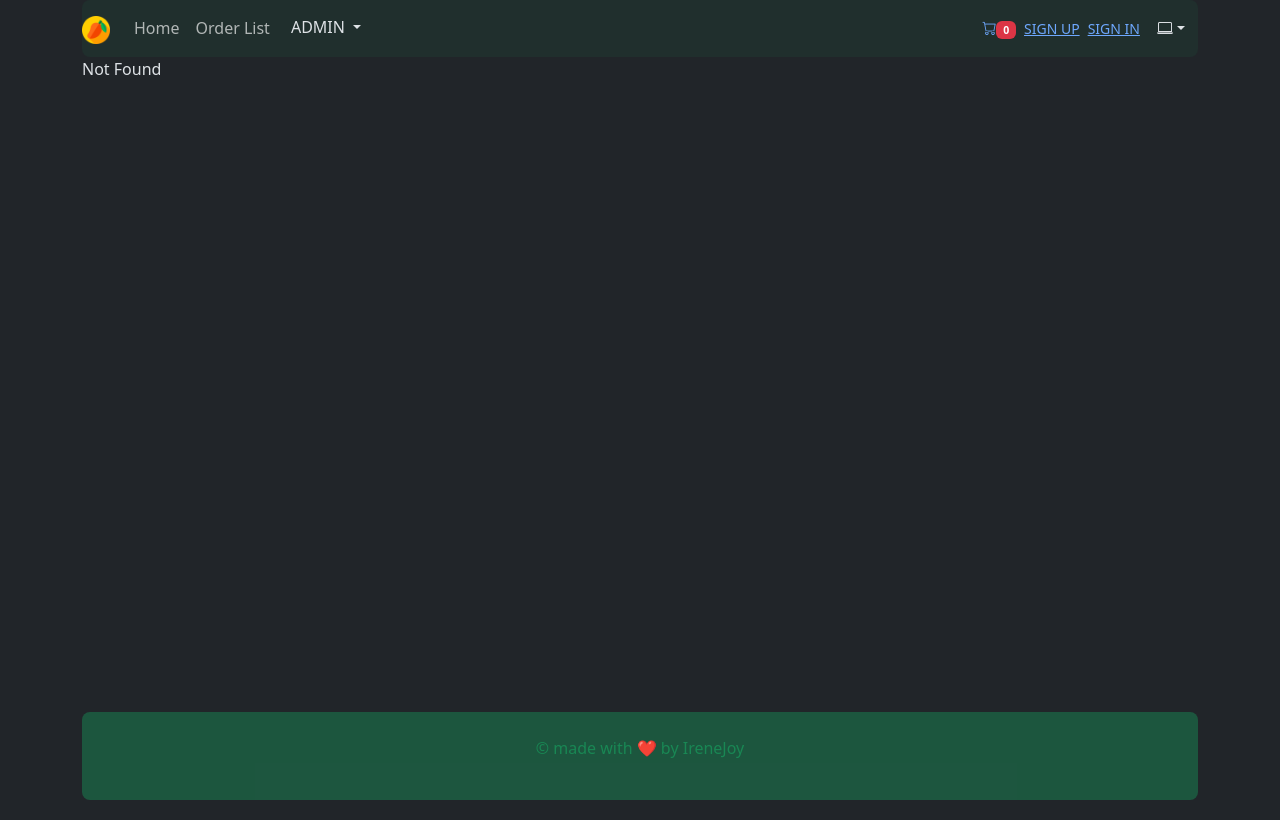
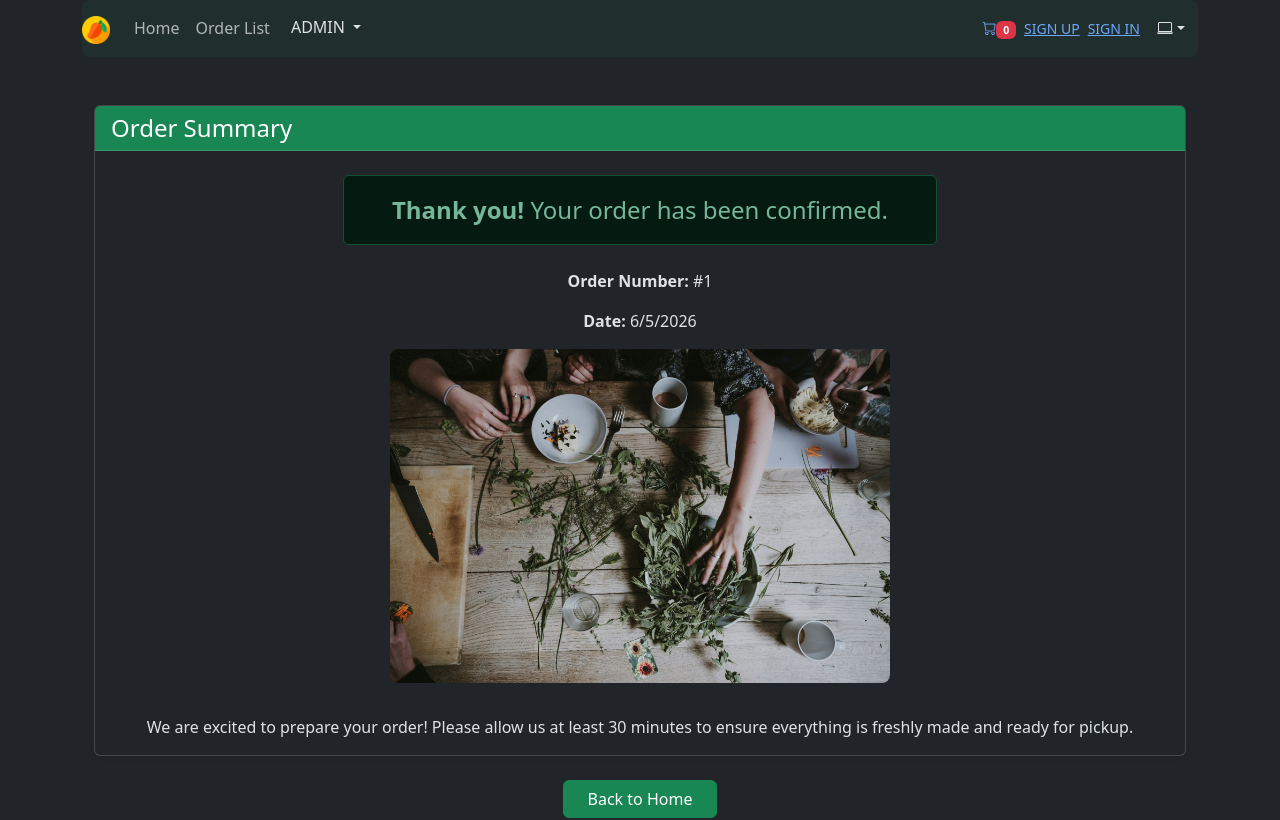
Before and after one commit to irenejoy15/mangofusion, a Vue app: page /admin/order-confirmation/1 in a window 1280 px wide. Before the commit this address had no page. Shown: the top 820 px of the page. Built offline with nearby package versions, Linux system fonts and the light colour scheme.

Commit message:
Place Order By User

```diff
--- a/src/components/modals/PlaceOrderModal.vue
+++ b/src/components/modals/PlaceOrderModal.vue
@@ -104,7 +104,11 @@
 import { ref, reactive, computed, onMounted } from 'vue'
 import { useCartStore } from '@/stores/cartStore'
 import { useAuthStore } from '@/stores/authStore'
+import orderService from '@/services/orderService'
+import { APP_ROUTE_NAMES } from '@/constants/routeNames'
+import { useRouter } from 'vue-router'
 
+const router = useRouter()
 const cartStore = useCartStore()
 const authStore = useAuthStore()
 const isSubmitting = ref(false)
@@ -170,6 +174,18 @@
           quantity: item.quantity,
         }))
       : []
+
+    const orderHeader = await orderService.createOrder(orderData)
+    console.log('Order created successfully:', orderHeader)
+    if (orderHeader && orderHeader.orderHeaderId > 0) {
+      cartStore.clearCart()
+      router.push({
+        name: APP_ROUTE_NAMES.ORDER_CONFIRM,
+        params: { orderId: orderHeader.orderHeaderId },
+      })
+    } else {
+      errorList.push('Failed to create order. Please try again.')
+    }
   } catch (error) {
     errorList.push(error.message || 'An error occurred while placing the order. Please try again.')
   } finally {
--- a/src/router/routes.js
+++ b/src/router/routes.js
@@ -62,8 +62,8 @@
       props: true,
     },
     {
-      path: '/admin/order-confirmation?:id',
-      name: APP_ROUTE_NAMES.ORDER_CONFIRMATION,
+      path: '/admin/order-confirmation/:orderId',
+      name: APP_ROUTE_NAMES.ORDER_CONFIRM,
       component: OrderConfirmation,
       props: true,
     },
--- a/src/views/order/OrderConfirmation.vue
+++ b/src/views/order/OrderConfirmation.vue
@@ -1 +1,39 @@
-<template>Order Confirmation</template>
+<template>
+  <div class="container py-5">
+    <div class="card shadow-sm mb-4">
+      <div class="card-header bg-success text-white">
+        <h4 class="mb-0">Order Summary</h4>
+      </div>
+      <div class="card-body text-center">
+        <div class="text-center my-2">
+          <div class="alert alert-success d-inline-block px-5 py-3 fs-4" role="alert">
+            <strong>Thank you!</strong> Your order has been confirmed.
+          </div>
+        </div>
+        <p><strong>Order Number:</strong> #{{ orderId }}</p>
+        <p><strong>Date: </strong>{{ new Date().toLocaleDateString() }}</p>
+        <img
+          src="/src/assets/confirm.jpg"
+          alt="Order Confirmation"
+          style="width: 500px; object-fit: cover"
+          class="img-fluid rounded-3 mb-3"
+        />
+      </div>
+      <p class="px-3 text-center">
+        We are excited to prepare your order! Please allow us at least 30 minutes to ensure
+        everything is freshly made and ready for pickup.
+      </p>
+    </div>
+
+    <div class="text-center">
+      <a href="/" class="btn btn-success px-4">Back to Home</a>
+    </div>
+  </div>
+</template>
+
+<script setup>
+import { useRoute } from 'vue-router'
+import { ref, reactive, computed, onMounted } from 'vue'
+const route = useRoute()
+const orderId = ref(route.params.orderId)
+</script>
```
